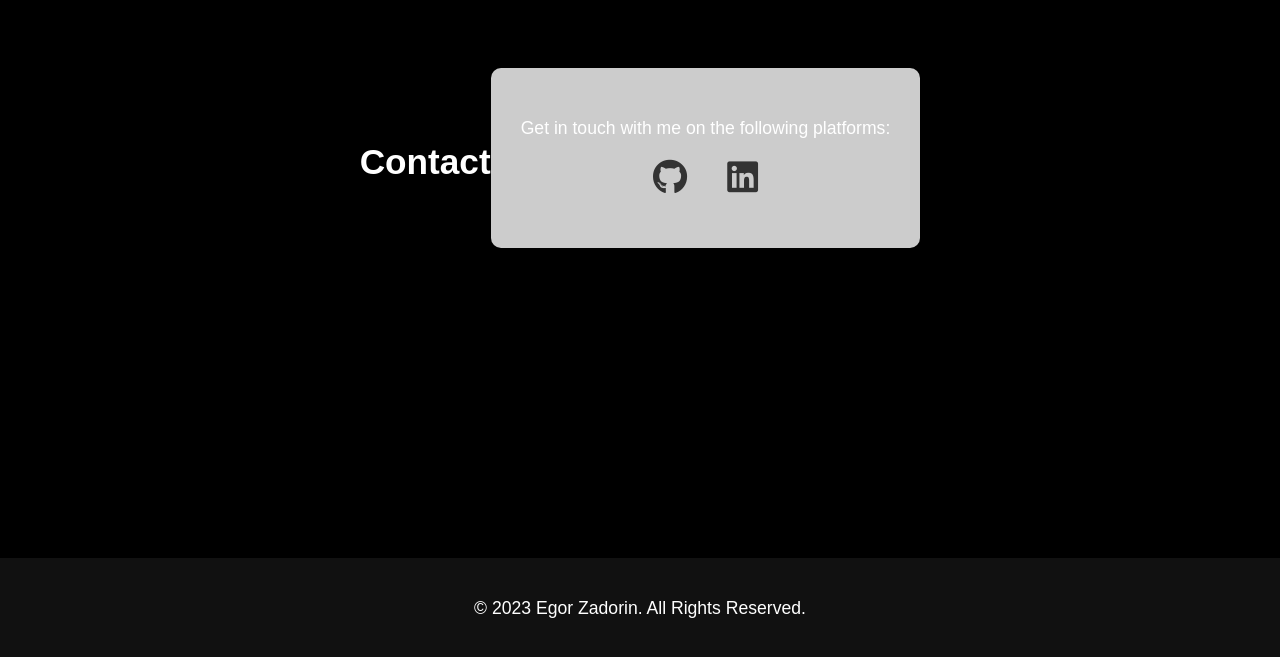
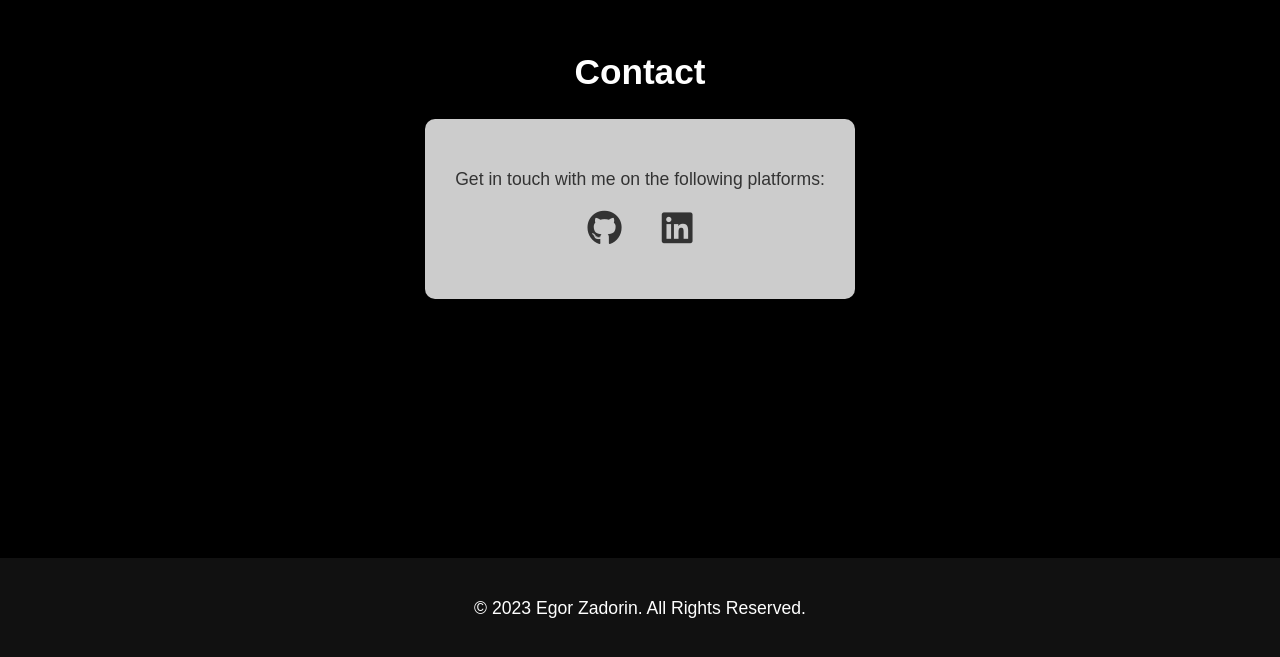
Before and after one commit to EgorZadorin/vue-website, a Vue app: page / in a window 1280 px wide. Shown: the part 2703-3360 px from the top of the page. Built offline with nearby package versions, Linux system fonts and the light colour scheme.

Commit message:
Contact page fixed

```diff
--- a/src/components/ContactPage.vue
+++ b/src/components/ContactPage.vue
@@ -1,7 +1,8 @@
 <!-- ContactPage.vue -->
 <template>
+  <div class="content">
     <h2>Contact</h2>
-  <div class="contact-container">
+    <div class="content-inner">
       <p>Get in touch with me on the following platforms:</p>
       <div class="social-links">
         <a href="https://github.com/EgorZadorin" target="_blank" rel="noopener noreferrer">
@@ -14,7 +15,9 @@
           <i class="fab fa-linkedin fa-2x"></i>
         </span>
         </a>
-    </div></div>
+      </div>
+    </div>
+  </div>
 </template>
 
 <script>
@@ -25,6 +28,16 @@ export default {
 
 <style scoped>
 
+.content {
+  padding: 50px;
+  display: flex;
+  justify-content: center;
+  flex-direction: column;
+  align-items: center;
+  width: 100%;
+  max-width: 800px;
+}
+
 h2 {
   margin-bottom: 20px;
   color: #fff;
@@ -32,7 +45,7 @@ h2 {
   text-align: center;
 }
 
-.contact-container {
+.content-inner {
   background-color: rgba(255, 255, 255, 0.8);
   padding: 30px;
   border-radius: 10px;
@@ -55,6 +68,10 @@ h2 {
   transition: color 0.3s, opacity 0.3s;
 }
 
+.content-inner p {
+  color: #333;
+}
+
 .social-links a:hover i {
   color: #3CB371;
   text-decoration: none;
--- a/src/components/WebsiteNavbar.vue
+++ b/src/components/WebsiteNavbar.vue
@@ -1,4 +1,3 @@
-<!-- WebsiteNavbar.vue -->
 <template>
   <nav>
     <ul>
@@ -21,7 +20,7 @@
         </a>
       </li>
       <li>
-        <a href="javascript:void(0)" @click="$emit('show-contact', '#contact')">
+        <a href="javascript:void(0)" @click="$emit('navigate', '#contact')">
           <i class="fas fa-envelope"></i>
           <span>Contact</span>
         </a>
```
Lines whose indentation alone changed are shown as unchanged.
